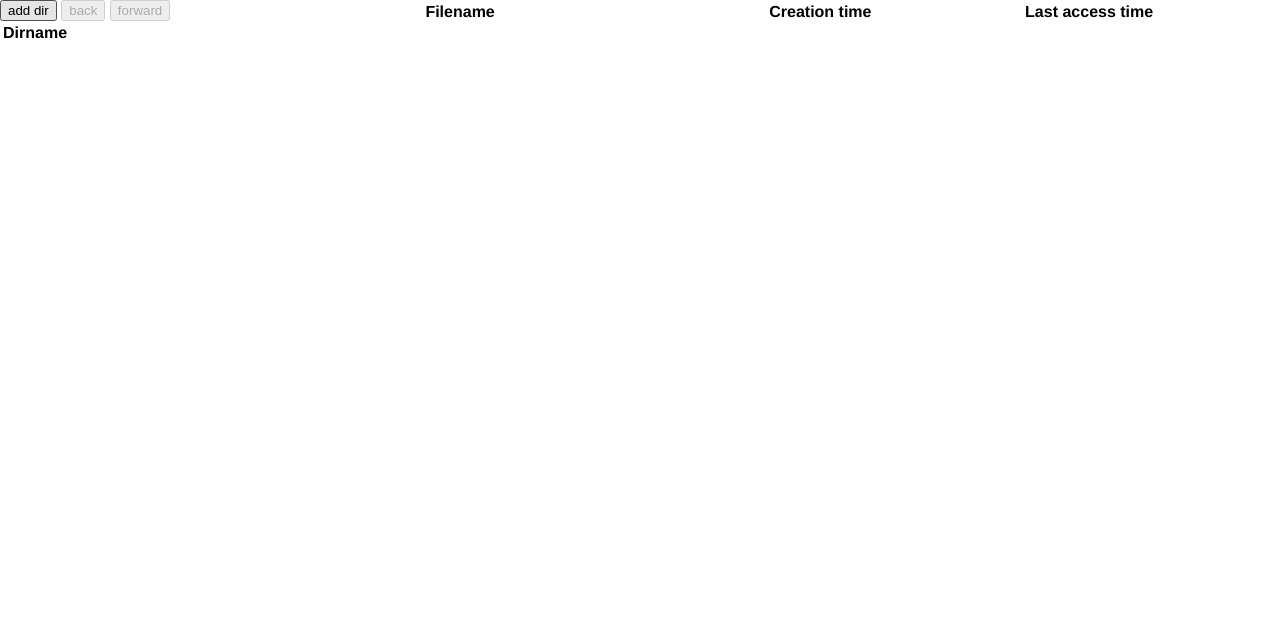
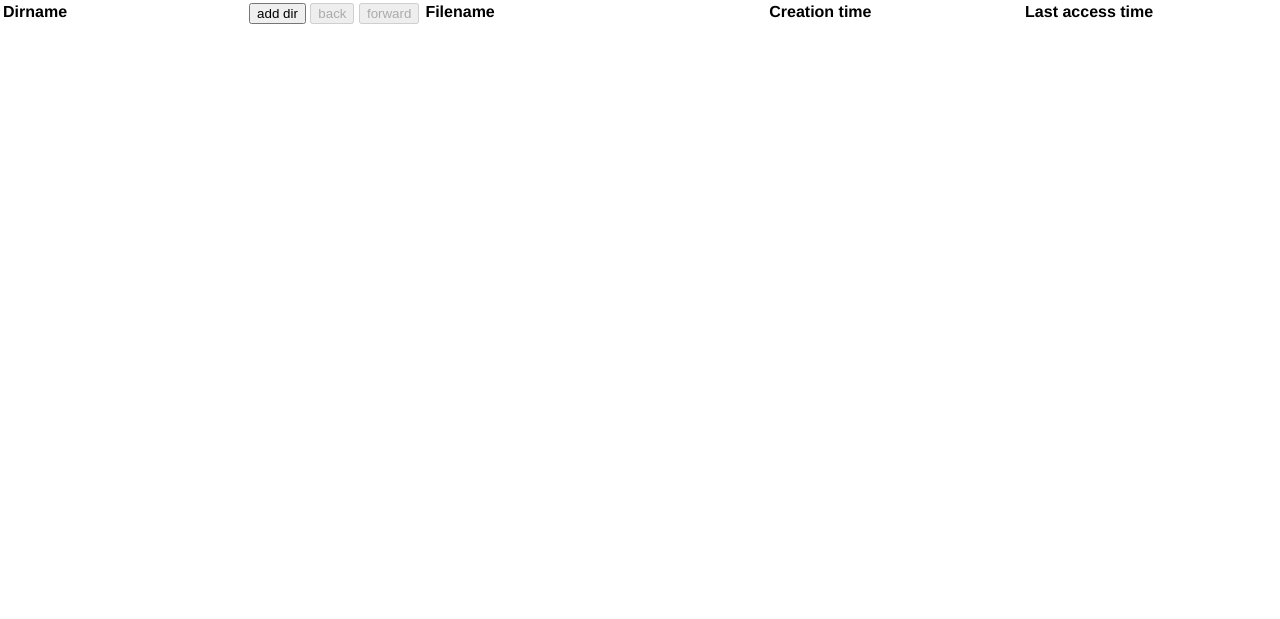
Before and after one commit to MarcelDrag624/File-system-explorer-using-electron.js, an Electron app: page index.html in a window 1280 px wide. Shown: the top 619 px of the page. Drawn offline with Linux system fonts and the light colour scheme; no server answers.

Commit message:
Moved nav buttons to dirsTable head

```diff
--- a/index.html
+++ b/index.html
@@ -13,15 +13,21 @@
         <div id="container">
             <div id="leftPanel">
                 <div id="navButtonsDiv">
-                    <button id="addDirButton">add dir</button>
+                    <!-- <button id="addDirButton">add dir</button>
                     <button id="backButton" disabled>back</button>
-                    <button id="forwardButton" disabled>forward</button>
+                    <button id="forwardButton" disabled>forward</button> -->
                 </div>
                     <div id="dirsDiv">
                         <table id="dirsTable">
                             <thead>
                                 <tr>
-                                    <th>Dirname</th>
+                                    <th>Dirname
+                                        <div id="navButtonsBox">
+                                            <button id="addDirButton">add dir</button>
+                                            <button id="backButton" disabled>back</button>
+                                            <button id="forwardButton" disabled>forward</button>
+                                        </div>
+                                    </th>
                                 </tr>
                             </thead>
                         </table>
--- a/main.scss
+++ b/main.scss
@@ -24,6 +24,13 @@ body {
     flex: 7;
     overflow-y: scroll;
 }
+
+#dirsTable th{
+    display: flex;
+    justify-content: space-between;
+}
+
+
 
 #currentScopeMonitor {
     flex: 2;
```
Also changed, not shown: main.css, 1 other file.
